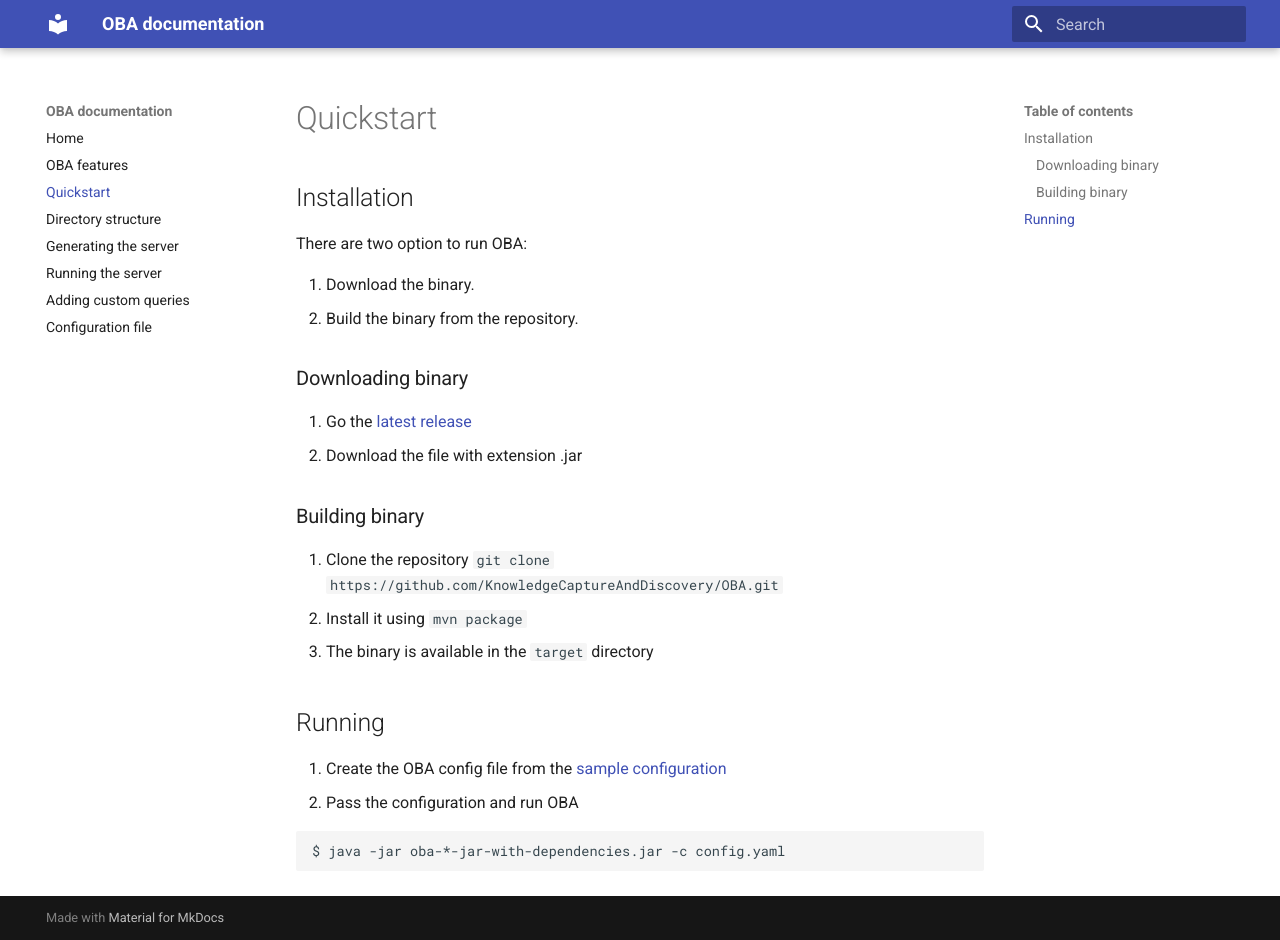
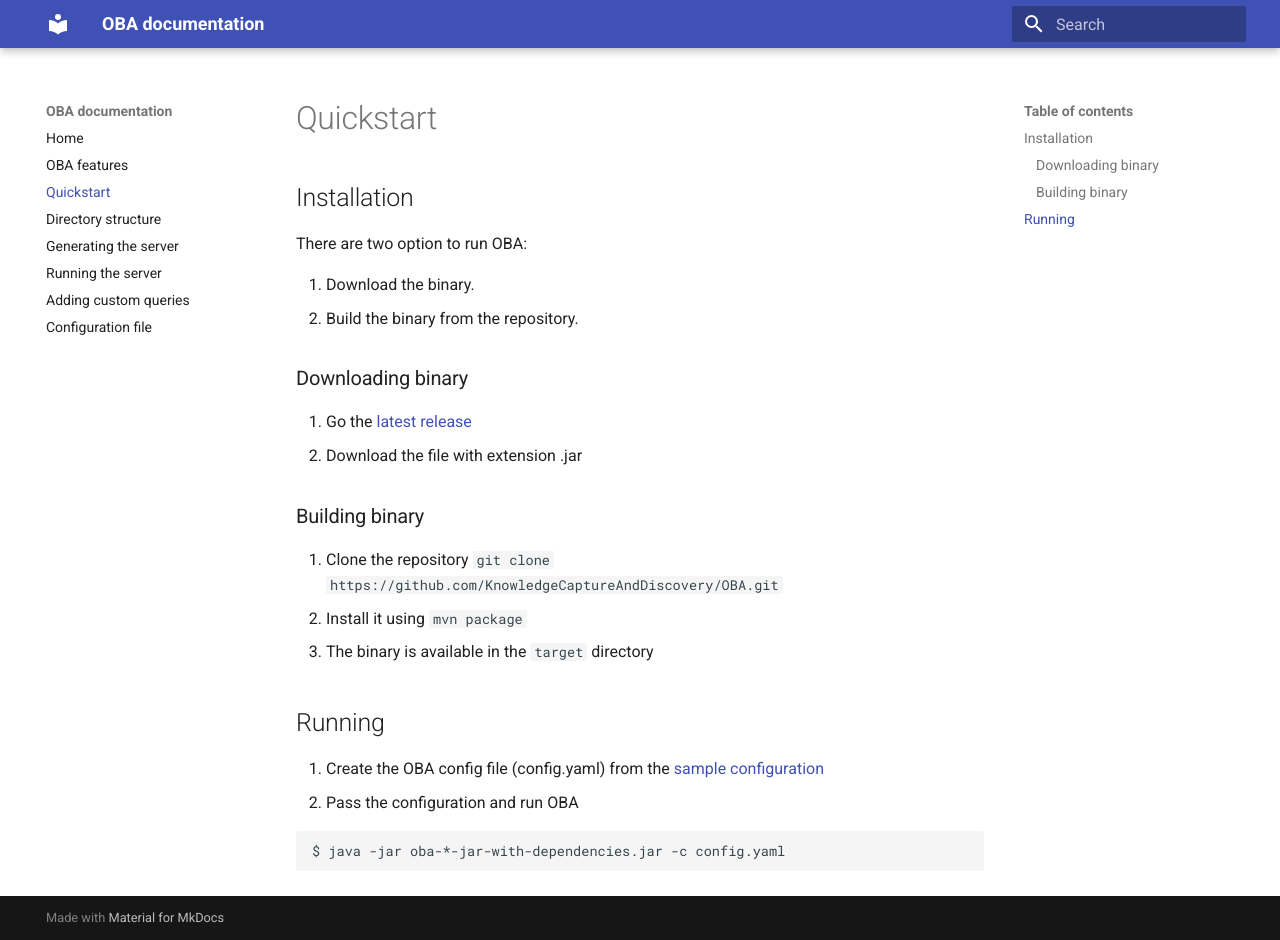
Before and after one commit to KnowledgeCaptureAndDiscovery/OBA, an MkDocs documentation site: the page built from docs/quickstart.md, in a window 1280 px wide and 940 px high. Built offline with MkDocs 1.6.1 and Material for MkDocs 9.7.7, drawn with Linux system fonts in a browser that asks for light colours.

Commit message:
fix: config name

````diff
--- a/docs/quickstart.md
+++ b/docs/quickstart.md
@@ -19,7 +19,7 @@ There are two option to run OBA:
 
 ## Running
 
-1. Create the OBA config file from the [sample configuration](config.yaml.sample)
+1. Create the OBA config file (config.yaml) from the [sample configuration](config.yaml.sample)
 2. Pass the configuration and run OBA
 
 ```bash
````
Also changed, not shown: README.md (+1 -1 lines).
